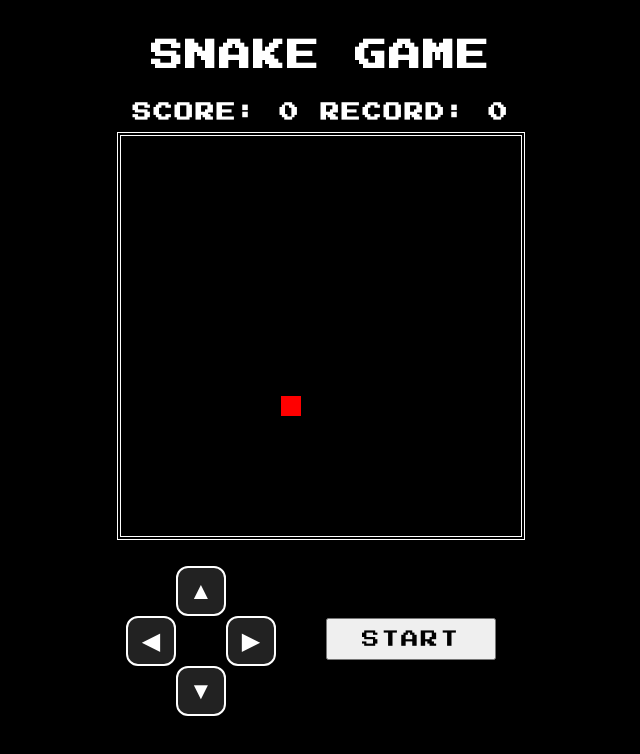
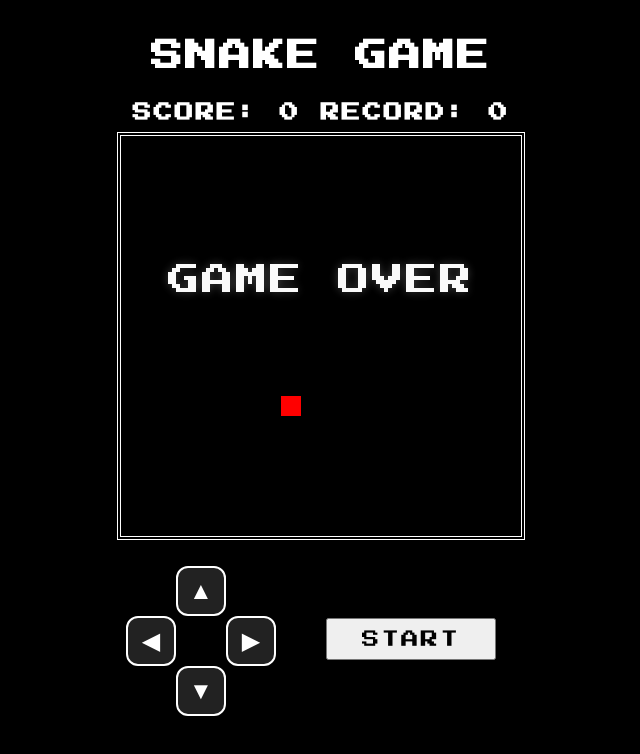
Before and after one commit to paulomarquesti/snakegame, a plain HTML site: page index.html in a window 1280 px wide. Both pictures are taken after a click on the button "START". Shown: the whole page, without its empty margins (319-959 px from the left). Drawn offline with Linux system fonts and the light colour scheme.

Commit message:
Add Game Over Message

```diff
--- a/game.js
+++ b/game.js
@@ -89,6 +89,8 @@ function startGame() {
     draw();
     gameInterval = setInterval(gameLoop, 100);
     startBtn.textContent = "PAUSE";
+    document.getElementById('gameOverMessage').style.opacity = '0';
+    document.getElementById('gameOverMessage').style.animation = 'none';
 }
 
 function pauseGame() {
@@ -117,9 +119,12 @@ function endGame() {
     isGameOver = true;
     startBtn.textContent = "START";
     startBtn.classList.remove("blinking");
-    setTimeout(() => {
+    const gameOverMessage = document.getElementById('gameOverMessage');
+    gameOverMessage.style.opacity = '1';
+    gameOverMessage.style.animation = 'blinkGameOver 1s infinite';
+    /*setTimeout(() => {
         alert('GAME OVER! SCORE: ' + score);
-    }, 300);
+    }, 300);*/
 }
 
 document.addEventListener('keydown', (e) => {
--- a/index.html
+++ b/index.html
@@ -20,6 +20,7 @@
     </div>
     <div id="gameArea">
         <canvas id="gameCanvas" width="400" height="400"></canvas>
+        <div id="gameOverMessage">GAME OVER</div>
         <br>
         <div id="controlPanel">
             <div id="controls">
--- a/style.css
+++ b/style.css
@@ -118,3 +118,23 @@ body, h1, .score, #startBtn {
 .dir-btn:active {
     background: #555;
 }
+
+#gameOverMessage {
+  position: absolute;
+  top: 35%;
+  left: 50%;
+  transform: translate(-50%, -50%);
+  font-family: 'Press Start 2P', monospace;
+  font-size: 32px;
+  color: hsl(0, 0%, 100%);
+  text-shadow: 0 0 10px hsla(0, 0%, 100%, 0.253);
+  opacity: 0;
+  pointer-events: none;
+  z-index: 10;
+  animation: none;
+}
+
+@keyframes blinkGameOver {
+  0%, 100% { opacity: 1; }
+  50% { opacity: 0.2; }
+}
```
